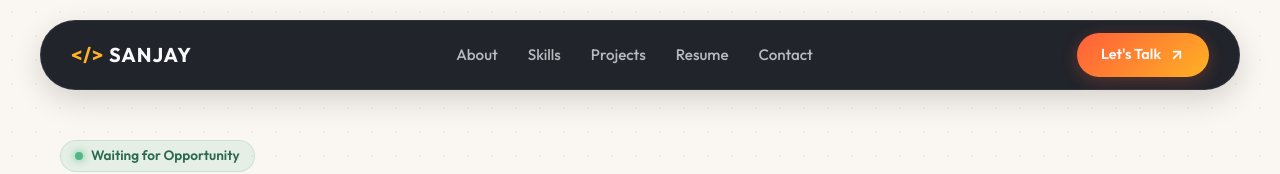
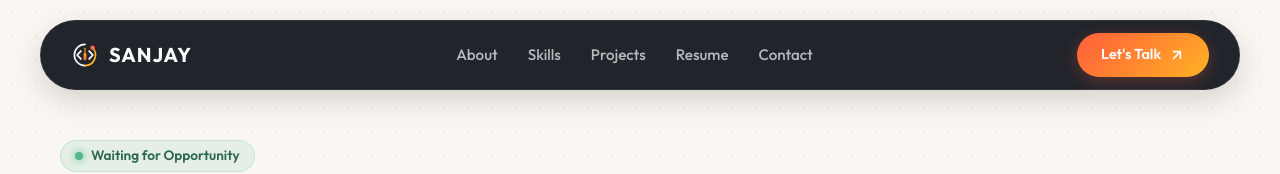
Before and after one commit to sanjay-jetx/Portfolio, a React (Vite) app: page / in a window 1280 px wide. Shown: the top 174 px of the page. Built offline with nearby package versions, Linux system fonts and the light colour scheme; a web font is replaced by a local one.

Commit message:
Update logo to custom cricket-code SVG symbol

```diff
--- a/src/App.jsx
+++ b/src/App.jsx
@@ -34,7 +34,23 @@ function App() {
       <header className="navbar">
         <div className="nav-container">
           <a href="#home" className="nav-logo">
-            <span className="logo-brackets">&lt;/&gt;</span> SANJAY
+            <svg className="logo-svg" viewBox="0 0 100 100" fill="none" xmlns="http://www.w3.org/2000/svg">
+              <defs>
+                <linearGradient id="bat-grad" x1="0%" y1="0%" x2="0%" y2="100%">
+                  <stop offset="0%" stopColor="#FFB224" />
+                  <stop offset="100%" stopColor="#FF5E3A" />
+                </linearGradient>
+              </defs>
+              <path d="M 50 12 A 38 38 0 0 0 50 88" stroke="currentColor" strokeWidth="6" strokeLinecap="round" />
+              <path d="M 50 88 A 38 38 0 0 0 77 24" stroke="#FFB224" strokeWidth="6" strokeLinecap="round" />
+              <path d="M 35 36 L 22 50 L 35 64" stroke="currentColor" strokeWidth="6.5" strokeLinecap="round" strokeLinejoin="round" />
+              <path d="M 65 36 L 78 50 L 65 64" stroke="currentColor" strokeWidth="6.5" strokeLinecap="round" strokeLinejoin="round" />
+              <rect x="48" y="24" width="4" height="20" rx="2" fill="#FF9F1C" />
+              <path d="M 45 44 h 10 v 20 a 5 5 0 0 1 -10 0 Z" fill="url(#bat-grad)" />
+              <circle cx="77" cy="24" r="8" fill="#FF5E3A" />
+              <path d="M 72 21 C 74 23 76 26 82 25" stroke="#FFFFFF" strokeWidth="1.2" strokeDasharray="1.5,1" fill="none" />
+            </svg>
+            SANJAY
           </a>
           <nav className="nav-menu">
             <a href="#about" className="nav-link">About</a>
--- a/src/index.css
+++ b/src/index.css
@@ -106,10 +106,16 @@ a {
   font-weight: 700;
   color: var(--text-light);
   letter-spacing: 1px;
+  display: inline-flex;
+  align-items: center;
 }
 
-.logo-brackets {
-  color: var(--color-amber);
+.logo-svg {
+  width: 28px;
+  height: 28px;
+  margin-right: 10px;
+  display: inline-block;
+  vertical-align: middle;
 }
 
 .nav-menu {
```
